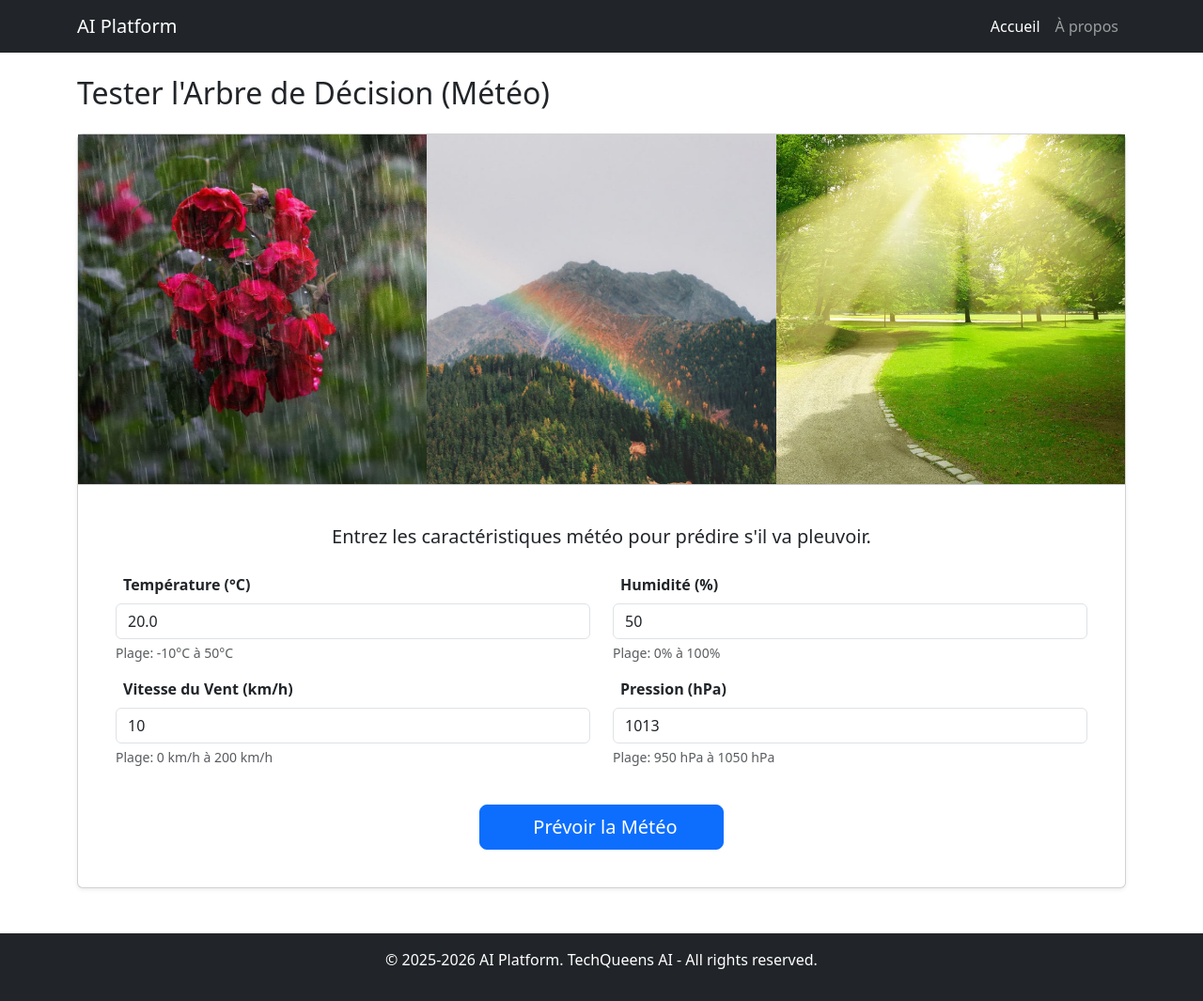
After one commit to HananeINHID/Projet_ML_Ai_platforme, a Django app: page /tree_c_tester/ in a window 1280 px wide. The commit adds this page. Shown: the whole page at 94% size. Run offline with Django 5.2, Linux system fonts and the light colour scheme.

Commit message:
Ajout de la 2ème carte d'arbre de décision classification

```diff
--- /dev/null
+++ b/my_aiplatform/algoAI/templates/tree_c_form.html
@@ -0,0 +1,83 @@
+{% include "includes/header.html" %}
+{% load static %}
+<div class="container">
+    <h2 class="mb-4">Tester l'Arbre de Décision (Météo)</h2>
+
+    <div class="card shadow-sm">
+        <!-- Image bannière responsive -->
+        <div class="card-header p-0" >
+            <div class="d-flex flex-row flex-nowrap">
+                <img src="{% static 'images/pluie1.jpg' %}" class="img-fluid" alt="Météo - pluie"
+                     style="width:33.333%; height:auto; object-fit:cover;">
+                <img src="{% static 'images/rainbow.jpg' %}" class="img-fluid" alt="Météo - arc-en-ciel"
+                     style="width:33.333%; height:auto; object-fit:cover;">
+                <img src="{% static 'images/soleil1.jpg' %}" class="img-fluid" alt="Météo - soleil"
+                     style="width:33.333%; height:auto; object-fit:cover;">
+            </div>
+        </div>
+        <div class="card-body">
+            <form method="post" action="{% url 'tree_c_prediction' %}" class="px-3 px-md-4 py-4">
+                {% csrf_token %}
+
+                <p class="lead text-center mb-4">Entrez les caractéristiques météo pour prédire s'il va pleuvoir.</p>
+
+                <div class="row">
+                    <!-- Température -->
+                    <div class="col-md-6 mb-3">
+                        <label for="temperature" class="form-label fw-bold">
+                            <i class="fas fa-thermometer-half me-2"></i>Température (°C)
+                        </label>
+                        <input type="number" class="form-control" id="temperature" name="Temperature_C"
+                               min="-10" max="50" step="0.1" value="20.0" required
+                               placeholder="Ex: 20.0">
+                        <div class="form-text">Plage: -10°C à 50°C</div>
+                    </div>
+
+                    <!-- Humidité -->
+                    <div class="col-md-6 mb-3">
+                        <label for="humidite" class="form-label fw-bold">
+                            <i class="fas fa-tint me-2"></i>Humidité (%)
+                        </label>
+                        <input type="number" class="form-control" id="humidite" name="Humidite_%"
+                               min="0" max="100" step="1" value="50" required
+                               placeholder="Ex: 50">
+                        <div class="form-text">Plage: 0% à 100%</div>
+                    </div>
+                </div>
+
+                <div class="row">
+                    <!-- Vent -->
+                    <div class="col-md-6 mb-3">
+                        <label for="vent" class="form-label fw-bold">
+                            <i class="fas fa-wind me-2"></i>Vitesse du Vent (km/h)
+                        </label>
+                        <input type="number" class="form-control" id="vent" name="Vent_kmh"
+                               min="0" max="200" step="1" value="10" required
+                               placeholder="Ex: 10">
+                        <div class="form-text">Plage: 0 km/h à 200 km/h</div>
+                    </div>
+
+                    <!-- Pression -->
+                    <div class="col-md-6 mb-3">
+                        <label for="pression" class="form-label fw-bold">
+                            <i class="fas fa-tachometer-alt me-2"></i>Pression (hPa)
+                        </label>
+                        <input type="number" class="form-control" id="pression" name="Pression_hPa"
+                               min="950" max="1050" step="1" value="1013" required
+                               placeholder="Ex: 1013">
+                        <div class="form-text">Plage: 950 hPa à 1050 hPa</div>
+                    </div>
+                </div>
+
+                <!-- Bouton de soumission -->
+                <div class="text-center mt-4">
+                    <button type="submit" class="btn btn-primary btn-lg px-5">
+                        <i class="fas fa-cloud-sun me-2"></i>Prévoir la Météo
+                    </button>
+                </div>
+            </form>
+        </div>
+    </div>
+</div>
+
+{% include "includes/footer.html" %}
--- a/my_aiplatform/algoAI/urls.py
+++ b/my_aiplatform/algoAI/urls.py
@@ -3,7 +3,11 @@ from . import views
 urlpatterns = [
     path('', views.index, name='index'),
     path('regLog_details/', views.regLog_details, name='regLog_details'),
-    path('regLog_atlier/', views.regLog_atelier, name='regLog_atelier'),
+    path('regLog_aetlier/', views.regLog_atelier, name='regLog_atelier'),
     path('regLog_tester/', views.regLog_tester, name='regLog_tester'),
     path('regLog_prediction/', views.regLog_prediction, name='regLog_prediction'),
+    path('tree_c_details/', views.tree_c_details, name='tree_c_details'),
+    path('tree_c_atelier/', views.tree_c_atelier, name='tree_c_atelier'),
+    path('tree_c_tester/', views.tree_c_tester, name='tree_c_tester'),
+    path('tree_c_prediction/', views.tree_c_prediction, name='tree_c_prediction'),
 ]
--- a/my_aiplatform/algoAI/views.py
+++ b/my_aiplatform/algoAI/views.py
@@ -75,17 +75,11 @@ def regLog_prediction(request):
     if request.method == 'POST':
 
         # --- Tâche 1 : Récupération des Données Météo ---
-        try:
-            # Doit correspondre EXACTEMENT aux attributs 'name' de meteo_form.html
-            temp = float(request.POST.get('Temperature_C'))
-            hum = float(request.POST.get('Humidite_%'))
-            vent = float(request.POST.get('Vent_kmh'))
-            pression = float(request.POST.get('Pression_hPa'))
-
-
-        except (ValueError, TypeError):
-            print("Erreur : Données d'entrée non valides.")
-            return render(request, 'erreur_modele.html') # Pensez à créer ce template
+        # Doit correspondre EXACTEMENT aux attributs 'name' de meteo_form.html
+        temp = float(request.POST.get('Temperature_C'))
+        hum = float(request.POST.get('Humidite_%'))
+        vent = float(request.POST.get('Vent_kmh'))
+        pression = float(request.POST.get('Pression_hPa'))
 
         # --- Tâche 2 : Chargement des Modèles Météo ---
 
@@ -97,8 +91,7 @@ def regLog_prediction(request):
 
         if model is None or scaler is None:
             print("Erreur : Chargement des fichiers .pkl a échoué.")
-            return render(request, 'erreur_modele.html')
-
+            return
         # --- Tâche 3 : Préparation des Données ---
 
         # 1. (Si vous avez un encodeur) : Transformez les données texte en chiffres
@@ -141,3 +134,72 @@ def regLog_prediction(request):
 
     # Logique pour une requête GET (l'utilisateur accède à la page)
     return render(request, 'meteo_form.html')
+
+
+#  VUES POUR L'ARBRE DE DÉCISION (CLASSIFICATION)
+
+def tree_c_details(request):
+    """Affiche la page de détails sur l'Arbre de Décision (Classification)."""
+    # Vous devez créer le template 'tree_c_details.html'
+    return render(request, 'tree_c_details.html')
+
+def tree_c_atelier(request):
+    """Affiche la page d'atelier pour l'Arbre de Décision (Classification)."""
+    # Vous devez créer le template 'tree_c_atelier.html'
+    return render(request, 'tree_c_atelier.html')
+
+def tree_c_tester(request):
+    """Affiche le formulaire de test pour l'Arbre de Décision (Classification)."""
+    # Vous pouvez COPIER 'meteo_form.html' et le renommer 'tree_c_form.html'
+    # Il faudra changer son 'action' pour qu'elle pointe vers 'tree_c_prediction'
+    return render(request, 'tree_c_form.html')
+
+def tree_c_prediction(request):
+    """Gère la prédiction de l'Arbre de Décision (Classification)."""
+
+    if request.method == 'POST':
+        # Récupération des données
+        temp = float(request.POST.get('Temperature_C'))
+        hum = float(request.POST.get('Humidite_%'))
+        vent = float(request.POST.get('Vent_kmh'))
+        pression = float(request.POST.get('Pression_hPa'))
+
+
+        # Chargement du modèle Arbre de Décision (SANS scaler)
+        model = load_models('DecisionTreeClassifier.pkl')  # À créer dans creer_modele.py
+
+        if model is None:
+            return render(request, 'erreur_modele.html', {'message': 'Modèle Arbre de Décision non trouvé'})
+
+        # Préparation des données (PAS de normalisation pour les arbres)
+        donnees_brutes = np.array([[temp, hum, vent, pression]])
+
+        # Prédiction
+        prediction = model.predict(donnees_brutes)
+        predicted_class = prediction[0]
+
+        # Interprétation
+        type_prediction = {'non': 'Non Pluie', 'oui': 'Pluie'}  # Ajustez selon votre encodage
+        img_url = {'Non Pluie': 'images/soleil.png', 'Pluie': 'images/pluie.jpg'}
+
+        pred_texte = type_prediction.get(predicted_class, "Inconnu")
+        pred_img = img_url.get(pred_texte)
+
+        # Contexte
+        input_data = {
+            'Température (°C)': temp,
+            'Humidité (%)': hum,
+            'Vent (km/h)': vent,
+            'Pression (hPa)': pression
+        }
+
+        context = {
+            'prediction_texte': pred_texte,
+            'prediction_image': pred_img,
+            'initial_data': input_data,
+            'modele_utilise': 'Arbre de Décision'  # Pour différencier dans le template
+        }
+
+        return render(request, 'regLog_results.html', context)  # Réutilise le même template
+
+    return render(request, 'tree_c_form.html')
```
Also changed, not shown: my_aiplatform/algoAI/templates/index.html (+26 -8 lines), my_aiplatform/algoAI/templates/tree_c_atelier.html (added, +29 -0 lines), my_aiplatform/algoAI/templates/tree_c_details.html (added, +26 -0 lines), my_aiplatform/algoAI/static/images/decision_tree.jpg (added), my_aiplatform/algoAI/static/images/meteo_banner.jpg, my_aiplatform/algoAI/static/images/pluie1.jpg (added), my_aiplatform/algoAI/static/images/rainbow.jpg (added), my_aiplatform/algoAI/static/images/soleil1.jpg (added), 2 other files.
